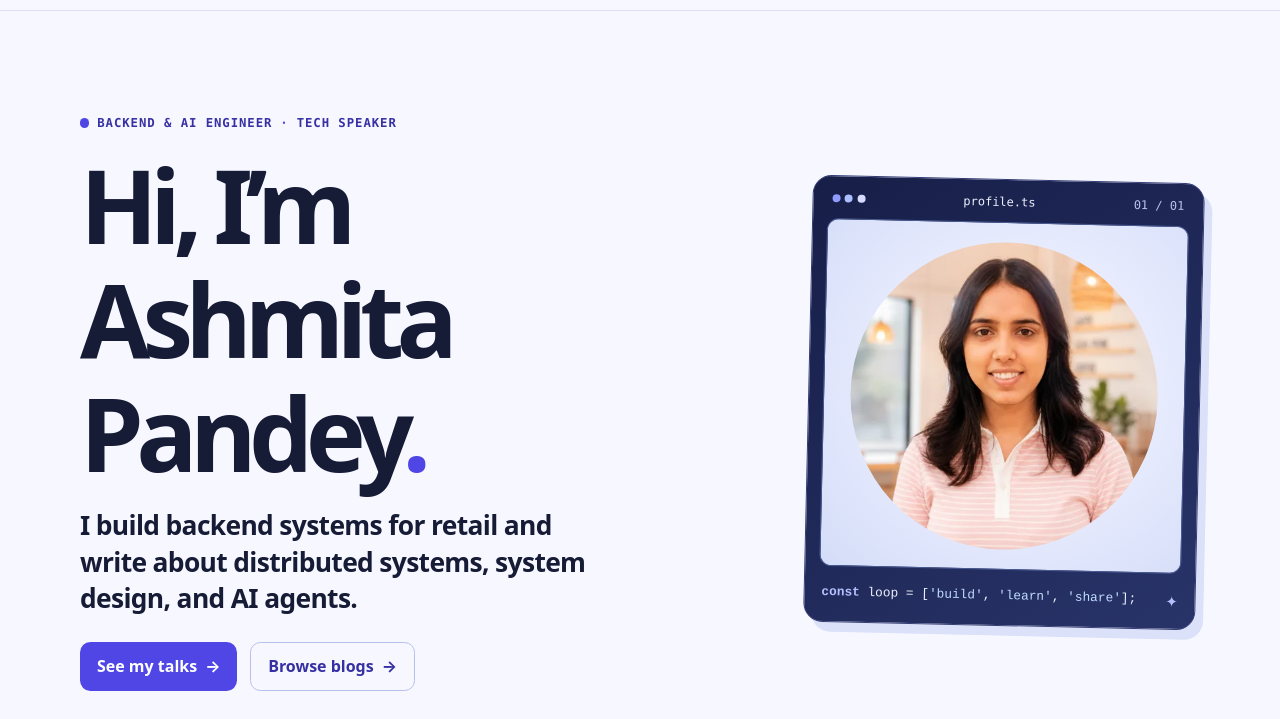
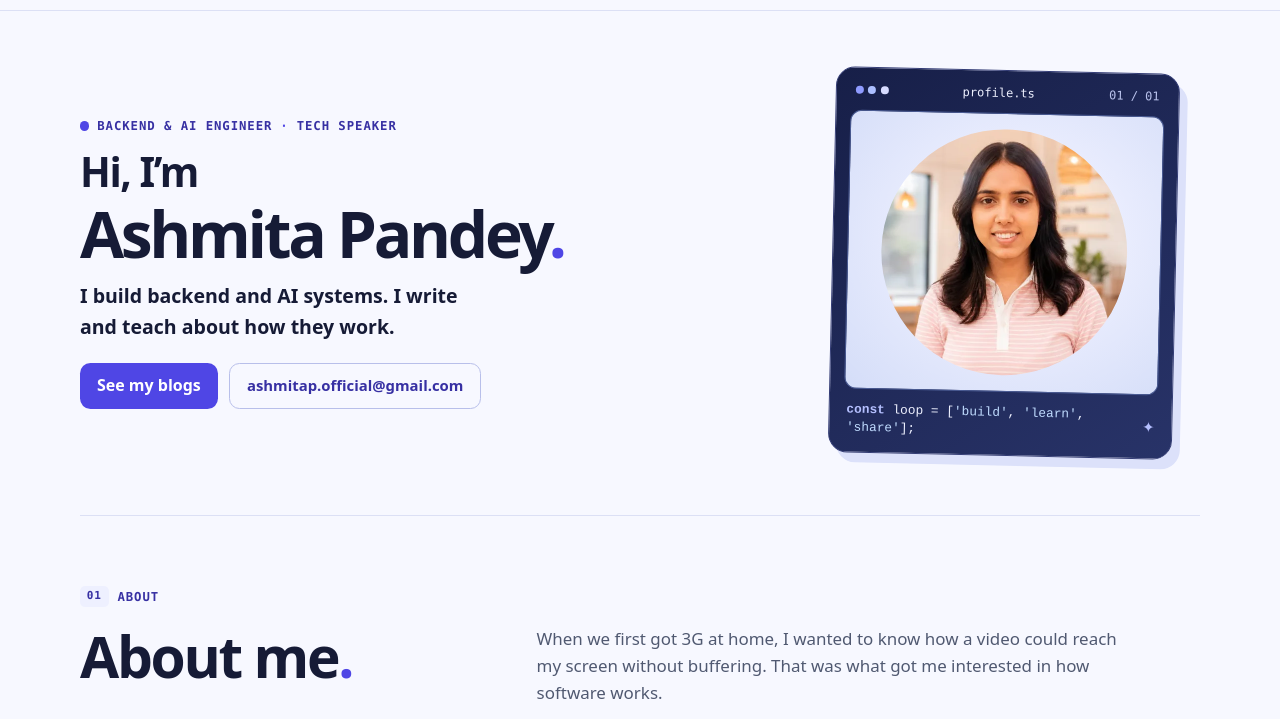
Before and after one commit to ashmita41/ashmita-portfolio, a plain HTML site: page index.html in a window 1280 px wide. Shown: the part 60-779 px from the top of the page. Drawn offline with Linux system fonts and the light colour scheme.

Commit message:
Align and compact the portfolio hero

```diff
--- a/index.html
+++ b/index.html
@@ -12,7 +12,7 @@
 <meta property="og:image" content="https://ashmita-dev.onrender.com/assets/og-image.jpg">
 <link rel="canonical" href="https://ashmita-dev.onrender.com/">
 <link rel="icon" href="favicon.svg?v=creative-blue" type="image/svg+xml">
-<link rel="stylesheet" href="styles.css?v=creative-blue">
+<link rel="stylesheet" href="styles.css?v=creative-blue-compact">
 </head>
 <body>
 <a class="skip" href="#main">Skip to content</a>
@@ -26,9 +26,9 @@
   <section class="hero shell" id="home" aria-labelledby="intro-title">
     <div class="hero-copy">
       <p class="eyebrow"><span class="status-dot"></span> Backend &amp; AI Engineer <span class="mid-dot">·</span> Tech Speaker</p>
-      <h1 id="intro-title">Hi, I’m<br>Ashmita Pandey<span class="accent-dot">.</span></h1>
-      <p class="hero-lead">I build backend systems for retail and write about distributed systems, system design, and AI agents.</p>
-      <div class="actions"><a class="button accent" href="#speaking">See my talks <span aria-hidden="true">→</span></a><a class="button soft" href="blogs.html">Browse blogs <span aria-hidden="true">→</span></a></div>
+      <h1 id="intro-title"><span class="hero-greeting">Hi, I’m</span> Ashmita Pandey<span class="accent-dot">.</span></h1>
+      <p class="hero-lead">I build backend and AI systems. I write and teach about how they work.</p>
+      <div class="actions"><a class="button accent" href="blogs.html">See my blogs</a><a class="button soft hero-email" href="mailto:ashmitap.official@gmail.com">ashmitap.official@gmail.com</a></div>
     </div>
     <div class="hero-board">
       <div class="board-top" aria-hidden="true"><span class="window-dots" aria-hidden="true"><i></i><i></i><i></i></span><span>profile.ts</span><span class="board-hint">01 / 01</span></div>
--- a/styles.css
+++ b/styles.css
@@ -39,20 +39,24 @@ p + p { margin-top:1rem; }
 nav { display:flex; flex-wrap:wrap; gap:clamp(.4rem,2.3vw,1.45rem); }
 nav a { align-content:center; min-height:44px; padding:.25rem .15rem; color:var(--muted); font-weight:650; font-size:.93rem; text-decoration:none; }
 nav a:hover,nav a[aria-current=page] { color:var(--accent); text-decoration:underline; }
-.hero { display:grid; grid-template-columns:minmax(0,1.35fr) minmax(15rem,.8fr); align-items:center; gap:clamp(1.6rem,5.2vw,4.75rem); padding-block:clamp(2.65rem,8vw,7rem); }
+.hero { display:grid; grid-template-columns:minmax(0,1.42fr) minmax(0,.82fr); align-items:center; gap:clamp(1.2rem,4vw,3rem); padding-block:clamp(2rem,4.6vw,3.8rem); }
+.hero-copy { min-width:0; }
+.hero h1 { font-size:clamp(2.2rem,5vw,4.35rem); line-height:1.04; letter-spacing:-.052em; }
+.hero-greeting { display:block; margin-bottom:.2em; font-size:.63em; letter-spacing:-.035em; }
 .eyebrow,.small-label,.section-tag { font:700 .77rem/1.5 var(--mono); text-transform:uppercase; letter-spacing:.075em; color:var(--brand); }
 .eyebrow { display:flex; flex-wrap:wrap; align-items:center; gap:.3rem .5rem; margin-bottom:1rem; }
 .status-dot { display:inline-block; width:.58rem; height:.58rem; border-radius:50%; background:var(--accent); }
 .mid-dot { color:var(--accent); }
 .accent-dot { color:var(--accent); }
-.hero-lead { max-width:34rem; margin-top:1.1rem; font-weight:670; font-size:clamp(1.16rem,2.8vw,1.65rem); line-height:1.38; letter-spacing:-.025em; }
+.hero-lead { max-width:37ch; margin-top:.85rem; font-weight:550; font-size:clamp(1rem,1.8vw,1.22rem); line-height:1.55; }
 .hero-note { color:var(--muted); max-width:32rem; }
-.actions { display:flex; flex-wrap:wrap; gap:.6rem .8rem; margin-top:1.6rem; }
+.actions { display:flex; align-items:center; flex-wrap:wrap; gap:.55rem .7rem; margin-top:1.3rem; }
+.hero-email { max-width:100%; font-size:.93rem; overflow-wrap:anywhere; }
 .button { display:inline-flex; align-items:center; justify-content:center; gap:.5rem; min-height:44px; border-radius:.65rem; padding:.66rem 1.06rem; font-weight:730; text-decoration:none; }
 .button:hover { text-decoration:underline; }
 .button.accent { background:#4f46e5; color:#fff; }
 .button.soft { border:1px solid #b8bfea; background:transparent; color:var(--brand); }
-.hero-board { min-width:0; border-radius:1.2rem; padding:.85rem; background:linear-gradient(145deg,var(--dark),var(--dark-2)); border:1px solid #343d76; box-shadow: .5rem .6rem 0 #dce1fa; transform:rotate(1.3deg); }
+.hero-board { width:min(100%,21.5rem); min-width:0; justify-self:center; border-radius:1.2rem; padding:.85rem; background:linear-gradient(145deg,var(--dark),var(--dark-2)); border:1px solid #343d76; box-shadow: .5rem .6rem 0 #dce1fa; transform:rotate(1.3deg); }
 .board-top,.board-bottom { display:flex; align-items:center; justify-content:space-between; gap:.65rem; color:#edf0fe; font:.75rem/1.4 var(--mono); }
 .board-top { padding:0 .35rem .72rem; }
 .board-hint { color:#b9c2ec; }
@@ -60,8 +64,8 @@ nav a:hover,nav a[aria-current=page] { color:var(--accent); text-decoration:unde
 .window-dots i { width:.49rem; height:.49rem; background:#8f9bff; border-radius:50%; }
 .window-dots i:nth-child(2) { background:#acbfff; }
 .window-dots i:nth-child(3) { background:#d7dbff; }
-.hero-board picture { display:grid; place-items:center; padding:.82rem; background:radial-gradient(ellipse at 55% 45%,#eef0ff 30%,#d4ddf8 100%); border:1px solid #4b5c94; border-radius:.75rem; overflow:hidden; }
-.hero-board img { width:min(100%,20rem); aspect-ratio:1; object-fit:cover; clip-path:circle(48% at 50% 50%); }
+.hero-board picture { display:grid; place-items:center; padding:.65rem; background:radial-gradient(ellipse at 55% 45%,#eef0ff 30%,#d4ddf8 100%); border:1px solid #4b5c94; border-radius:.75rem; overflow:hidden; }
+.hero-board img { width:min(100%,16rem); aspect-ratio:1; object-fit:cover; clip-path:circle(48% at 50% 50%); }
 .board-bottom { padding:.75rem .2rem .1rem; font-size:clamp(.65rem,1.35vw,.8rem); }
 .board-bottom code { overflow-wrap:anywhere; }
 .board-bottom b { color:#b5c0ff; }
@@ -131,8 +135,8 @@ nav a:hover,nav a[aria-current=page] { color:var(--accent); text-decoration:unde
 .archive-item .topic { color:var(--brand); font-size:.88rem; margin-top:.32rem; }
 .controls[hidden],.archive-item[hidden] { display:none; }
 @media (max-width: 720px) {
-  .hero { grid-template-columns:1fr; }
-  .hero-board { width:min(100%,26rem); transform:none; }
+  .hero { grid-template-columns:1fr; gap:1.65rem; }
+  .hero-board { width:min(100%,18.5rem); justify-self:start; transform:none; }
   .section-split { grid-template-columns:1fr; }
   .section-split h2 { max-width:none; }
   .feature { grid-template-columns:1fr; }
```
